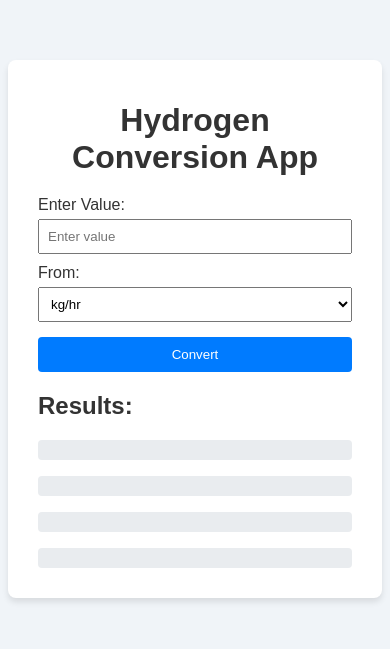
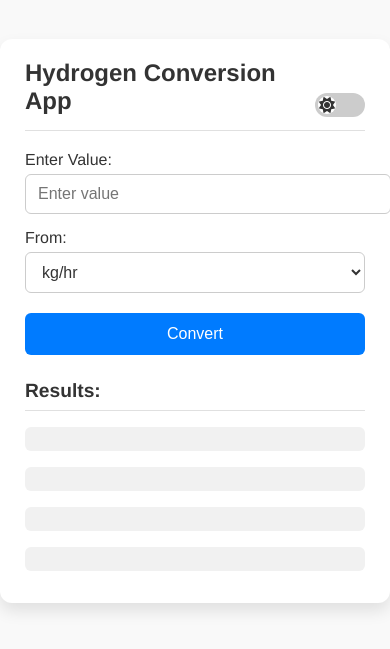
Before and after one commit to Kenobiv1/hydrogen-conversion-app, a plain HTML site: page index.html in a window 390 px wide. Shown: the part 101-750 px from the top of the page. Drawn offline with Linux system fonts and the light colour scheme.

Commit message:
Added theme toggle feature and improved UI layout with responsive design

```diff
--- a/index.html
+++ b/index.html
@@ -1,4 +1,3 @@
-<!-- index.html -->
 <!DOCTYPE html>
 <html lang="en">
 <head>
@@ -6,11 +5,26 @@
     <meta http-equiv="X-UA-Compatible" content="IE=edge">
     <meta name="viewport" content="width=device-width, initial-scale=1.0">
     <title>Hydrogen Conversion App</title>
+    <!-- Link to Font Awesome for Icons -->
+    <link rel="stylesheet" href="https://cdnjs.cloudflare.com/ajax/libs/font-awesome/6.4.0/css/all.min.css"
+          crossorigin="anonymous" referrerpolicy="no-referrer" />
     <link rel="stylesheet" href="styles.css">
 </head>
 <body>
     <div class="container">
-        <h1>Hydrogen Conversion App</h1>
+        <!-- Header with Theme Toggle -->
+        <div class="header">
+            <h1>Hydrogen Conversion App</h1>
+            <div class="theme-switch-wrapper">
+                <label class="theme-switch" for="checkbox">
+                    <input type="checkbox" id="checkbox" aria-label="Toggle Dark Mode" role="switch" />
+                    <!-- Slider with Integrated Icon -->
+                    <span class="slider round"></span>
+                </label>
+            </div>
+        </div>
+
+        <!-- Converter Section -->
         <div class="converter">
             <label for="inputValue">Enter Value:</label>
             <input type="number" id="inputValue" placeholder="Enter value">
@@ -23,6 +37,8 @@
 
             <button id="convertBtn">Convert</button>
         </div>
+
+        <!-- Results Section -->
         <div class="results">
             <h2>Results:</h2>
             <p id="resultVolume"></p>
--- a/script.js
+++ b/script.js
@@ -1,6 +1,22 @@
 // script.js
 
-document.getElementById('convertBtn').addEventListener('click', function() {
+// Helper function to format numbers to a maximum of two decimal places without trailing zeros
+function formatNumber(num, decimals) {
+    return parseFloat(num.toFixed(decimals));
+}
+
+// Conversion Logic
+document.getElementById('convertBtn').addEventListener('click', performConversion);
+
+// Trigger conversion on Enter key press in the input field
+document.getElementById('inputValue').addEventListener('keypress', function(event) {
+    if (event.key === 'Enter') {
+        performConversion();
+    }
+});
+
+// Function to perform the conversion
+function performConversion() {
     const inputValue = parseFloat(document.getElementById('inputValue').value);
     const inputUnit = document.getElementById('inputUnit').value;
 
@@ -33,9 +49,43 @@ document.getElementById('convertBtn').addEventListener('click', function() {
     const energyMillionBTU = (massKgHr * energyBTUPerKg) / 1000; // million BTU
     const energyMillionJoules = (massKgHr * energyJoulesPerKg) / 1e6; // million Joules
 
-    // Display results
-    document.getElementById('resultVolume').innerText = `Volume: ${volumeNm3Hr.toFixed(6)} nm³/hr`;
-    document.getElementById('resultGallons').innerText = `Gallons per Day: ${gallonsPerDay.toFixed(2)} gallons/day`;
-    document.getElementById('resultEnergyBTU').innerText = `Energy: ${energyMillionBTU.toFixed(2)} million BTU`;
-    document.getElementById('resultEnergyJoules').innerText = `Energy: ${energyMillionJoules.toFixed(2)} million Joules`;
+    // Display results with formatting
+    document.getElementById('resultVolume').innerText = `Volume: ${formatNumber(volumeNm3Hr, 2)} nm³/hr`;
+    document.getElementById('resultGallons').innerText = `Gallons per Day: ${formatNumber(gallonsPerDay, 2)} gallons/day`;
+    document.getElementById('resultEnergyBTU').innerText = `Energy: ${formatNumber(energyMillionBTU, 2)} million BTU`;
+    document.getElementById('resultEnergyJoules').innerText = `Energy: ${formatNumber(energyMillionJoules, 2)} million Joules`;
+}
+
+// Theme Toggle Logic
+const toggleSwitch = document.getElementById('checkbox');
+const currentTheme = localStorage.getItem('theme') ? localStorage.getItem('theme') : null;
+
+// Apply saved theme on load
+if (currentTheme) {
+    document.body.classList.add(currentTheme);
+
+    if (currentTheme === 'dark-mode') {
+        toggleSwitch.checked = true;
+    }
+} else {
+    // Detect system preference
+    const prefersDarkScheme = window.matchMedia("(prefers-color-scheme: dark)");
+    if (prefersDarkScheme.matches) {
+        document.body.classList.add("dark-mode");
+        toggleSwitch.checked = true;
+        localStorage.setItem("theme", "dark-mode");
+    } else {
+        localStorage.setItem("theme", "light-mode");
+    }
+}
+
+// Listen for toggle changes
+toggleSwitch.addEventListener('change', function(event) {
+    if (event.target.checked) {
+        document.body.classList.add('dark-mode');
+        localStorage.setItem('theme', 'dark-mode');
+    } else {
+        document.body.classList.remove('dark-mode');
+        localStorage.setItem('theme', 'light-mode');
+    }
 });
--- a/styles.css
+++ b/styles.css
@@ -1,53 +1,203 @@
 /* styles.css */
+
+/* CSS Variables for Light and Dark Themes */
+:root {
+    --background-color: #f9f9f9;
+    --text-color: #333333;
+    --container-bg: #ffffff;
+    --button-bg: #007BFF;
+    --button-hover-bg: #0056b3;
+    --input-bg: #ffffff;
+    --input-border: #cccccc;
+    --result-bg: #f1f1f1;
+    --header-border: #e0e0e0;
+    --font-family: 'Helvetica Neue', Helvetica, Arial, sans-serif;
+}
+
+.dark-mode {
+    --background-color: #1e1e1e;
+    --text-color: #f0f0f0;
+    --container-bg: #2c2c2c;
+    --button-bg: #bb86fc;
+    --button-hover-bg: #9a67ea;
+    --input-bg: #3a3a3a;
+    --input-border: #555555;
+    --result-bg: #3a3a3a;
+    --header-border: #444444;
+}
+
+/* Global Styles */
 body {
-    font-family: Arial, sans-serif;
-    background-color: #f0f4f8;
-    color: #333;
+    font-family: var(--font-family);
+    background-color: var(--background-color);
+    color: var(--text-color);
     display: flex;
     justify-content: center;
     align-items: center;
-    height: 100vh;
+    min-height: 100vh;
+    margin: 0;
+    transition: background-color 0.5s, color 0.5s;
 }
+
 .container {
-    background-color: #fff;
-    padding: 20px 30px;
-    border-radius: 8px;
-    box-shadow: 0 4px 6px rgba(0,0,0,0.1);
-    width: 400px;
+    background-color: var(--container-bg);
+    padding: 30px 40px;
+    border-radius: 12px;
+    box-shadow: 0 8px 16px rgba(0,0,0,0.1);
+    width: 420px;
+    max-width: 90%;
+    transition: background-color 0.5s, box-shadow 0.5s;
 }
-h1 {
-    text-align: center;
+
+/* Header Styles */
+.header {
+    display: flex;
+    justify-content: space-between;
+    align-items: center;
+    border-bottom: 1px solid var(--header-border);
+    padding-bottom: 15px;
     margin-bottom: 20px;
 }
+
+.header h1 {
+    font-size: 1.8em;
+    margin: 0;
+}
+
+/* Theme Toggle Styles */
+.theme-switch-wrapper {
+    display: flex;
+    align-items: center;
+}
+
+.theme-switch {
+    position: relative;
+    display: inline-block;
+    width: 50px;
+    height: 24px;
+    margin-left: 10px;
+}
+
+.theme-switch input {
+    opacity: 0;
+    width: 0;
+    height: 0;
+}
+
+/* Slider Styles */
+.slider {
+    position: relative;
+    display: inline-block;
+    width: 100%;
+    height: 100%;
+    background-color: #ccc;
+    border-radius: 34px;
+    transition: background-color 0.4s;
+}
+
+.slider:before {
+    content: "\f185"; /* Font Awesome Sun Icon */
+    font-family: "Font Awesome 6 Free"; /* Ensure correct Font Awesome Font */
+    font-weight: 900; /* Font Awesome Solid Weight */
+    position: absolute;
+    top: 50%;
+    left: 12px; /* Initial Position */
+    transform: translate(-50%, -50%);
+    height: 18px;
+    width: 18px;
+    background-color: white;
+    border-radius: 50%;
+    display: flex;
+    justify-content: center;
+    align-items: center;
+    transition: transform 0.4s, content 0.4s;
+    color: var(--text-color); /* Icon Color */
+}
+
+input:checked ~ .slider {
+    background-color: var(--button-bg);
+}
+
+input:checked ~ .slider:before {
+    transform: translateX(26px) translate(-50%, -50%);
+    content: "\f186"; /* Font Awesome Moon Icon */
+    color: black; /* Set Moon Icon to Black in Dark Mode */
+}
+
+/* Converter Styles */
 .converter label {
     display: block;
-    margin-top: 10px;
+    margin-top: 15px;
+    font-weight: 500;
 }
+
 .converter input, .converter select {
     width: 100%;
-    padding: 8px;
+    padding: 10px 12px;
     margin-top: 5px;
-    box-sizing: border-box;
+    border: 1px solid var(--input-border);
+    border-radius: 6px;
+    background-color: var(--input-bg);
+    color: var(--text-color);
+    font-size: 1em;
+    transition: background-color 0.5s, border 0.5s, color 0.5s;
 }
+
+.converter input:focus, .converter select:focus {
+    outline: none;
+    border-color: var(--button-bg);
+    box-shadow: 0 0 5px rgba(0,123,255,0.3);
+}
+
 #convertBtn {
-    margin-top: 15px;
-    padding: 10px;
+    margin-top: 20px;
+    padding: 12px;
     width: 100%;
-    background-color: #007BFF;
-    color: white;
+    background-color: var(--button-bg);
+    color: #ffffff;
     border: none;
-    border-radius: 4px;
+    border-radius: 6px;
     cursor: pointer;
+    font-size: 1em;
+    transition: background-color 0.3s;
 }
+
 #convertBtn:hover {
-    background-color: #0056b3;
+    background-color: var(--button-hover-bg);
 }
+
+/* Results Styles */
 .results {
-    margin-top: 20px;
+    margin-top: 25px;
 }
+
+.results h2 {
+    font-size: 1.4em;
+    margin-bottom: 15px;
+    border-bottom: 1px solid var(--header-border);
+    padding-bottom: 8px;
+}
+
 .results p {
-    background-color: #e9ecef;
-    padding: 10px;
-    border-radius: 4px;
-    margin-bottom: 10px;
+    background-color: var(--result-bg);
+    padding: 12px 16px;
+    border-radius: 6px;
+    margin-bottom: 12px;
+    font-size: 1em;
+    transition: background-color 0.5s;
 }
+
+/* Responsive Design */
+@media (max-width: 500px) {
+    .container {
+        padding: 20px 25px;
+    }
+
+    .header h1 {
+        font-size: 1.5em;
+    }
+
+    .results h2 {
+        font-size: 1.2em;
+    }
+}
```
